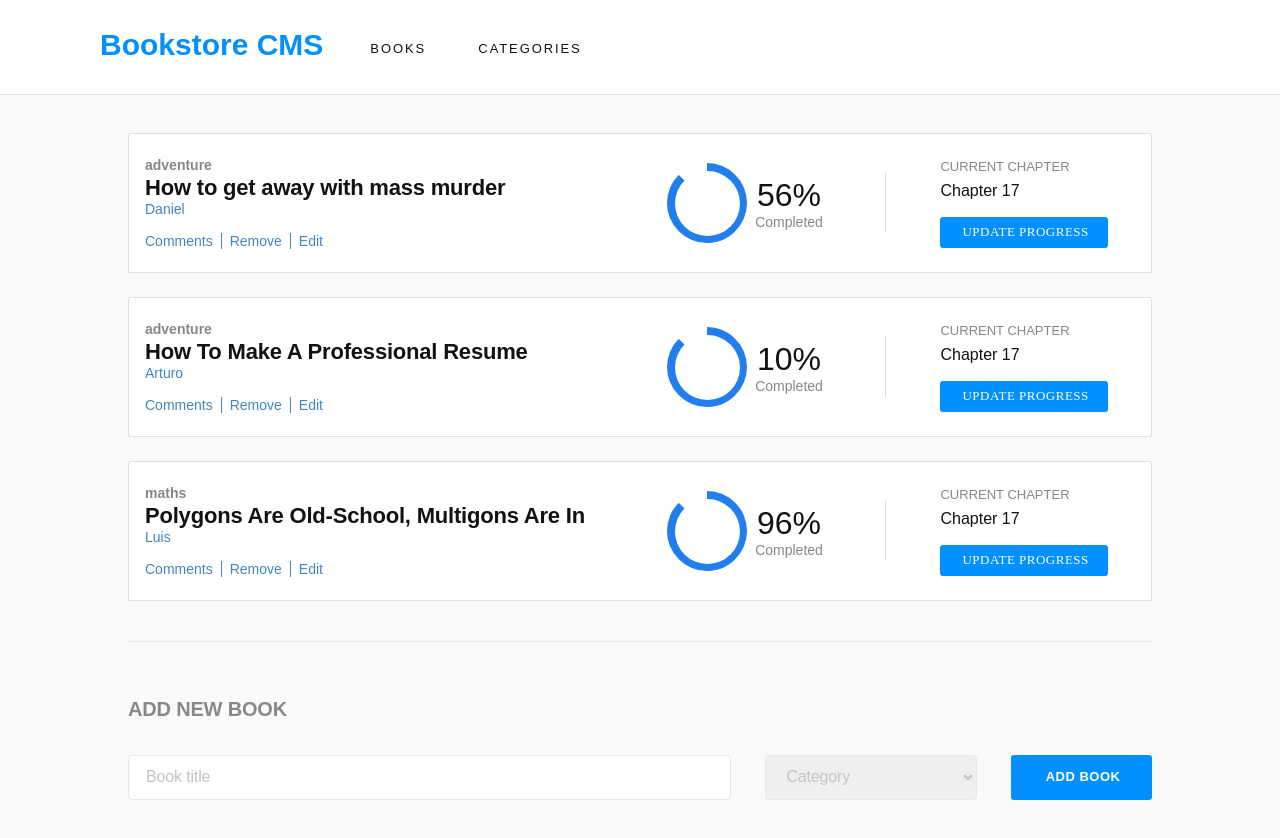
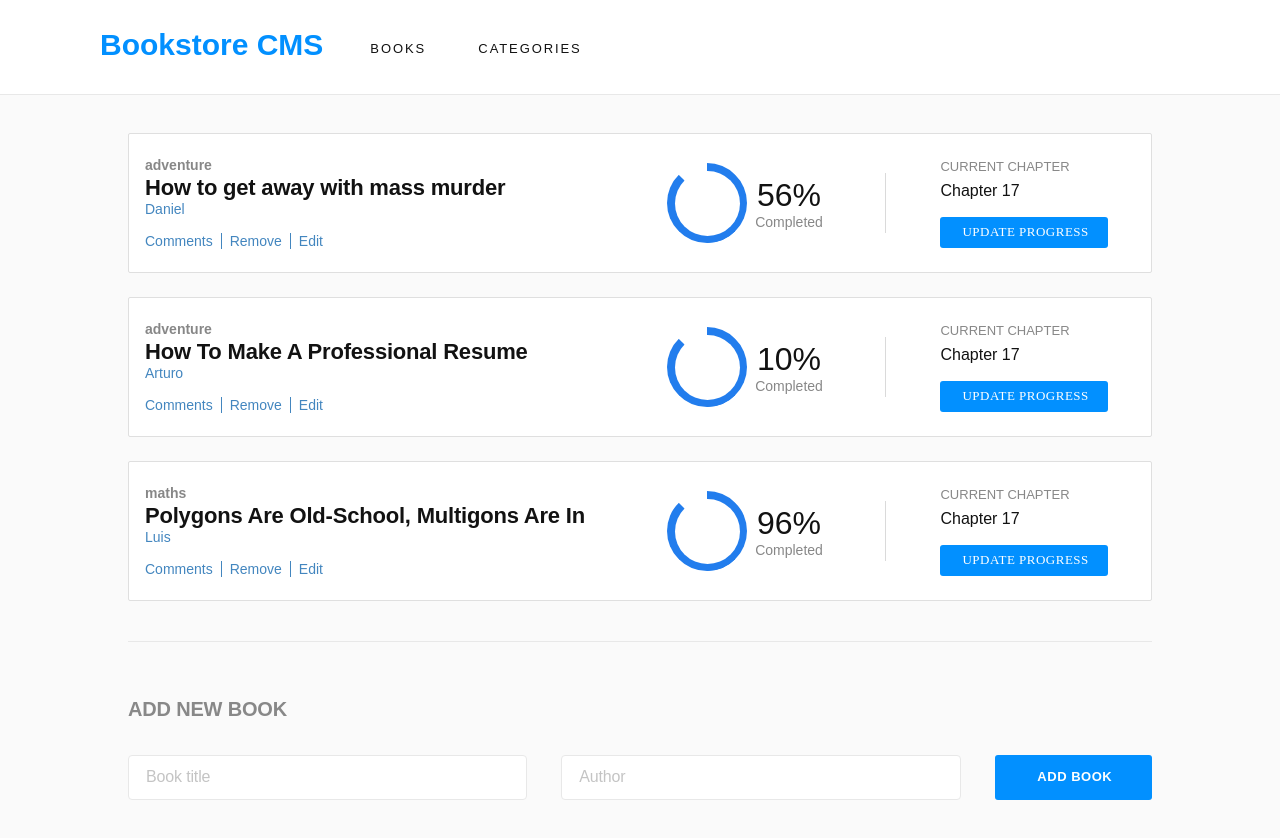
Before and after one commit to Danie12345/bookstore-react, a React (Create React App) app: page /store in a window 1280 px wide. Shown: the top 838 px of the page. Built offline with nearby package versions, Linux system fonts and the light colour scheme.

Commit message:
Change select category for input author

```diff
--- a/src/components/books-section/form/Form.css
+++ b/src/components/books-section/form/Form.css
@@ -23,34 +23,21 @@
   height: 2.813rem;
 }
 
-.titleInput {
-  width: calc(1.25 * 47.428571428%);
+.formInput {
+  width: calc(1.25 * 33.928%);
   height: 100%;
   box-sizing: border-box;
-  padding: 0.813rem 35.688rem 0.813rem 1.063rem;
+  padding: 0.813rem 0rem 0.813rem 1.063rem;
   border: 1px solid #e8e8e8;
   border-radius: 4px;
 }
 
-.titleInput::placeholder {
+.formInput::placeholder {
   width: 4.75rem;
   height: 1.188rem;
   font-family: 'Montserrat', sans-serif;
   font-size: 1rem;
   letter-spacing: -0.15px;
-  color: #c4c4c4;
-}
-
-.categorySelect {
-  width: calc(1.25 * 20.357714285%);
-  height: 100%;
-  box-sizing: border-box;
-  padding: 0.375rem 0.938rem 0.563rem 1rem;
-  border-radius: 4px;
-  font-family: 'Montserrat', sans-serif;
-  font-size: 1rem;
-  letter-spacing: -0.15px;
-  border: 1px solid #e8e8e8;
   color: #c4c4c4;
 }
 
--- a/src/components/books-section/form/Form.js
+++ b/src/components/books-section/form/Form.js
@@ -7,14 +7,8 @@ const Form = () => (
     <form className="formBookAdd">
       <h3>ADD NEW BOOK</h3>
       <div className="inputs">
-        <input className="titleInput" id="title" name="title" type="text" placeholder="Book title" />
-        <select className="categorySelect" defaultValue="">
-          <option value="" disabled hidden>Category</option>
-          <option value="adventure">adventure</option>
-          <option value="maths">maths</option>
-          <option value="violence">violence</option>
-          <option value="time travel">time travel</option>
-        </select>
+        <input className="formInput" id="title" name="title" type="text" placeholder="Book title" />
+        <input className="formInput" id="author" name="author" type="text" placeholder="Author" />
         <button className="addBookBtn" type="submit">ADD BOOK</button>
       </div>
     </form>
```
